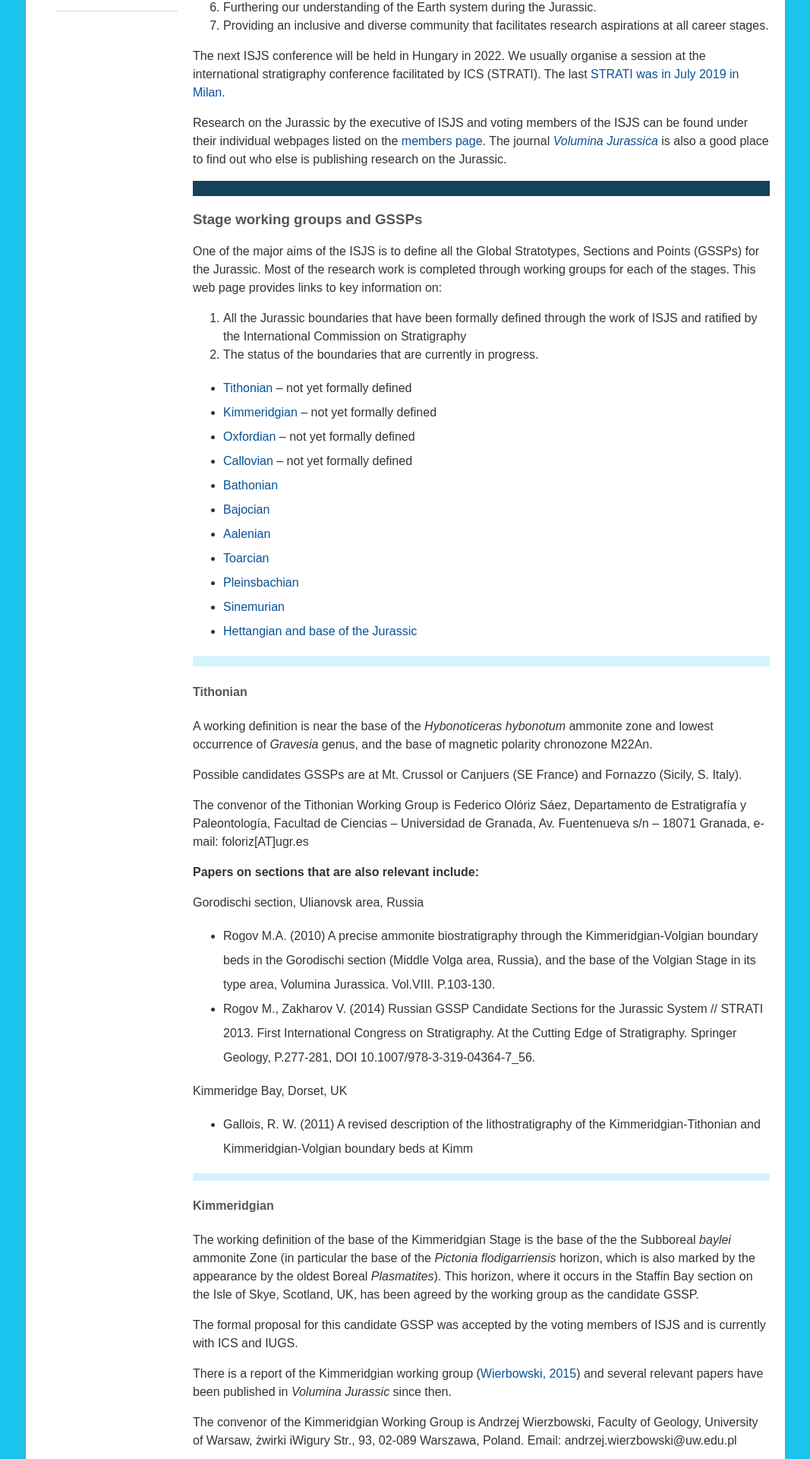
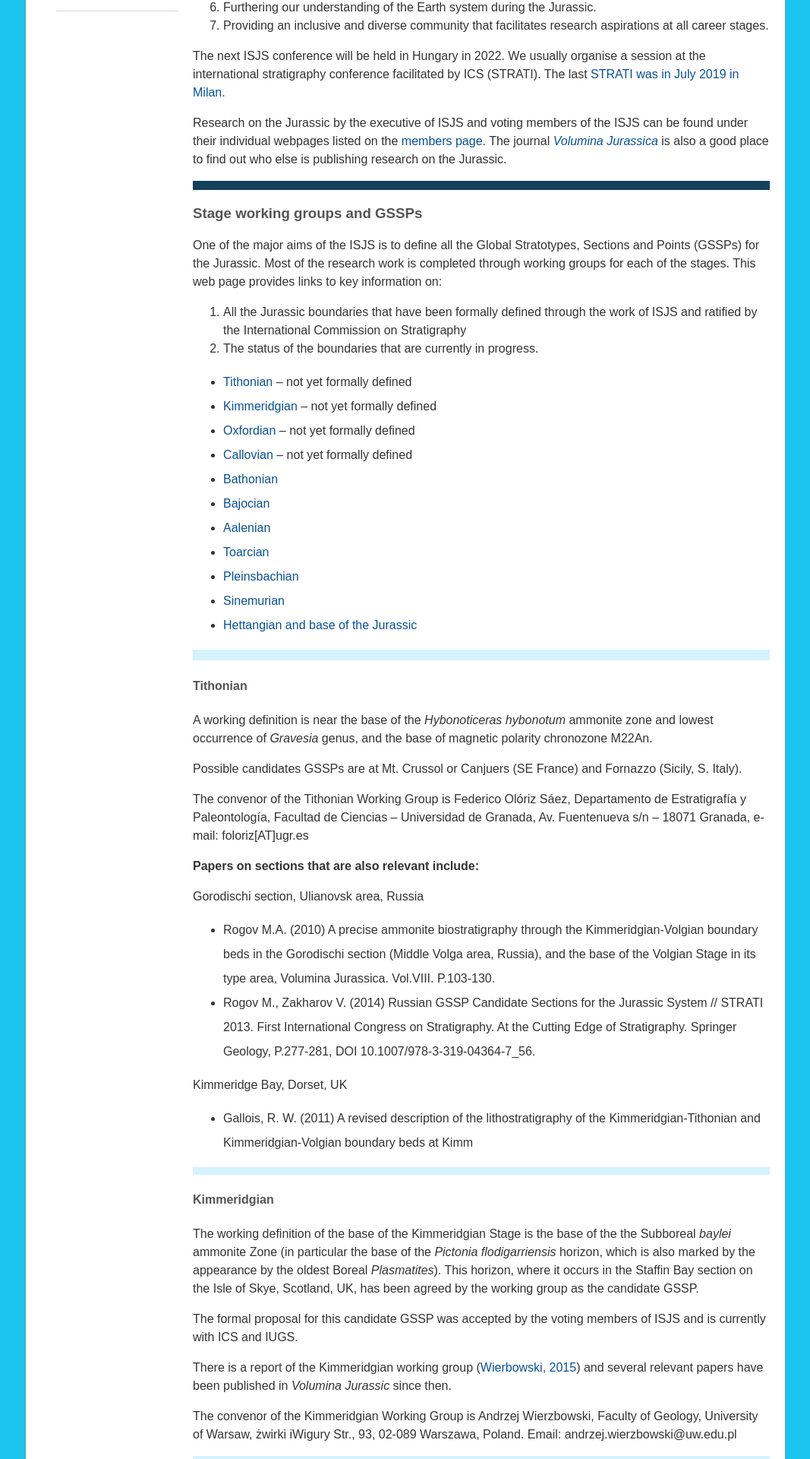
Before and after one commit to i-c-stratigraphy/subcommission-jurassic, a Jekyll site: the page built from pages/our-work.md, in a window 1280 px wide. Shown: the part 671-2591 px from the top of the page at 76% size, without its empty margins (106-1173 px from the left). Built offline with Jekyll 4.4.1, drawn with Linux system fonts in a browser that asks for light colours.

Commit message:
Update our-work.md

```diff
--- a/pages/our-work.md
+++ b/pages/our-work.md
@@ -18,7 +18,7 @@ The next ISJS conference will be held in Hungary in 2022. We usually organise a
 
 Research on the Jurassic by the executive of ISJS and voting members of the ISJS can be found under their individual webpages listed on the [members page](members). The journal _[Volumina Jurassica](http://voluminajurassica.org/index.php?p=1)_ is also a good place to find out who else is publishing research on the Jurassic.
 
-<div style="height:20px; width:100%; background-color:#14425A; display:block;">&nbsp;</div>
+<div style="height:12px; width:100%; background-color:#14425A; display:block;">&nbsp;</div>
 ### Stage working groups and GSSPs
 One of the major aims of the ISJS is to define all the Global Stratotypes, Sections and Points (GSSPs) for the Jurassic. Most of the research work is completed through working groups for each of the stages. This web page provides links to key information on:
 
@@ -166,9 +166,10 @@ A full account is published in:
     <img src="images/monnigbase-jurassic-kujoch-gssp-20_8_2011people-s.jpg" alt="Monnigbase Jurassic people" /><br />
     <span>The „Golden Spike“, marking the base of the Jurassic System. József Pálfy (Chairman ISJS) and Stan Finney (Chairman ISC) on the left side are sitting in Triassic beds, while Axel von Hillebrandt, Leo Krystyn (both Hettangian Working Group) and Nicol Morton (former Chairman ISJS) on the right side have their feet in the Jurassic. The beds are overturned. Photo: Stefanie Mönnig (20.8.2011).</span>
 </div>
+<hr><br>
 
 
-<div style="height:20px; width:100%; background-color:#14425A; display:block;">&nbsp;</div>
+<div style="height:12px; width:100%; background-color:#14425A; display:block;">&nbsp;</div>
 ### Other working groups
 #### Geoconservation
 Convenor: Kevin Page
```
